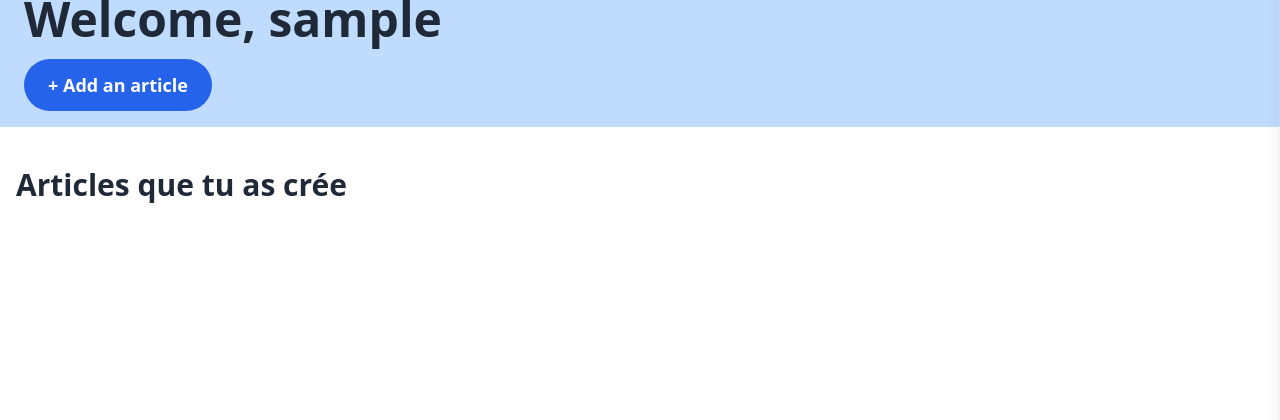
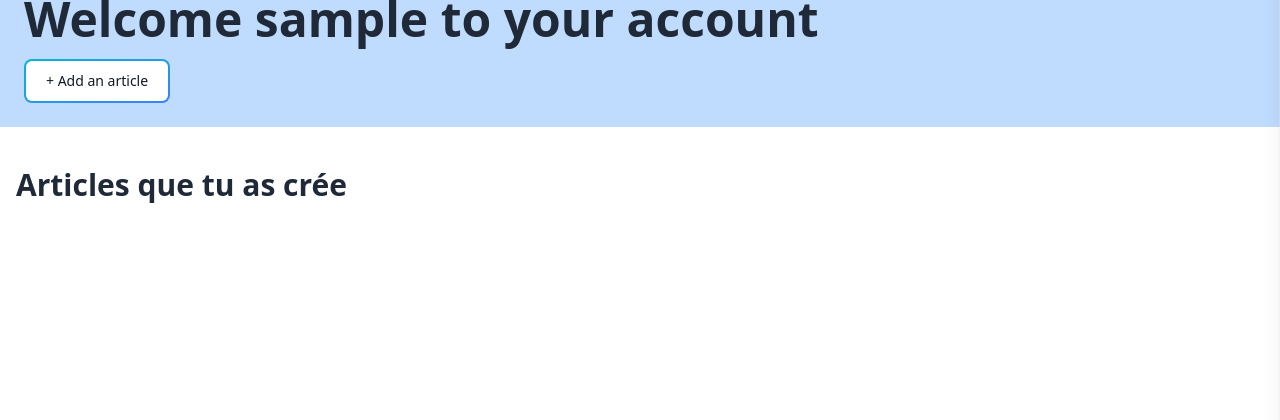
Before and after one commit to saalmahm/MyBlogPlatform, a PHP site: page /pages/profile.php in a window 1280 px wide. Shown: the part 353-773 px from the top of the page. Run offline with PHP 8.4, Linux system fonts and the light colour scheme; the visitor is signed in with stand-in values (Sample User, id 1); data comes from the database, SQL or seed files in the repository; data that the repository does not hold is empty; some libraries are stand-ins or nearby versions.

Commit message:
Améliorer les buttons

```diff
--- a/pages/profile.php
+++ b/pages/profile.php
@@ -145,12 +145,18 @@ if ($userLoggedIn) {
         <div class="px-6 lg:right-2">
           <h1 class="text-4xl sm:text-5xl font-bold text-gray-800 mb-4">
                 <?php if (isset($_SESSION['username'])) {
-                    echo "Welcome, " . htmlspecialchars($_SESSION['username']);
+                    echo "Welcome " . htmlspecialchars($_SESSION['username'])." to your account ";
                 } else {
                     echo "Welcome, Guest ";
                 } ?>
             </h1>
-            <button class="inline-block bg-blue-600 text-white py-3 px-6 rounded-full font-semibold text-lg hover:bg-blue-700 transition-colors duration-300" onclick="openModal()">+ Add an article</button>
+            <button
+  class="relative inline-flex items-center justify-center p-0.5 mb-2 me-2 overflow-hidden text-sm font-medium text-gray-900 rounded-lg group bg-gradient-to-br from-cyan-500 to-blue-500 group-hover:from-cyan-500 group-hover:to-blue-500 hover:text-white dark:text-white focus:ring-4 focus:outline-none focus:ring-cyan-200 dark:focus:ring-cyan-800"
+  onclick="openModal()">
+  <span class="relative px-5 py-2.5 transition-all ease-in duration-75 bg-white dark:bg-gray-900 rounded-md group-hover:bg-opacity-0">
+    + Add an article
+  </span>
+</button>
         </div>
     </section>
 
@@ -168,7 +174,7 @@ if ($userLoggedIn) {
                                 Add an Article
                             </h3>
                             <div class="mt-2">
-                            <form id="articleForm" method="POST" enctype="multipart/form-data">
+<form id="articleForm" method="POST" enctype="multipart/form-data">
     <div class="mb-4">
         <label for="title" class="block text-sm font-medium text-gray-700">Title</label>
         <input type="text" id="title" name="title" class="shadow-sm focus:ring-indigo-500 focus:border-indigo-500 block w-full sm:text-sm border-gray-300 rounded-md" required>
@@ -195,12 +201,15 @@ if ($userLoggedIn) {
         <small class="text-gray-500">Hold Ctrl (or Command on Mac) to select multiple tags.</small>
     </div>
     <div class="sm:flex sm:items-center">
-        <button type="submit" class="w-full inline-flex justify-center rounded-md border border-transparent shadow-sm px-4 py-2 bg-blue-600 text-base font-medium text-white hover:bg-blue-700 focus:outline-none focus:ring-2 focus:ring-offset-2 focus:ring-blue-500 sm:text-sm">
+        <button type="submit" class="text-white bg-blue-700 hover:bg-blue-800 focus:ring-4 focus:ring-blue-300 font-medium rounded-lg text-sm px-5 py-2.5 me-2 mb-2 dark:bg-blue-600 dark:hover:bg-blue-700 focus:outline-none dark:focus:ring-blue-800">
             Add Article
         </button>
-        <button type="button" class="mt-3 w-full inline-flex justify-center rounded-md border border-gray-300 shadow-sm px-4 py-2 bg-white text-base font-medium text-gray-700 hover:bg-gray-50 focus:outline-none focus:ring-2 focus:ring-offset-2 focus:ring-gray-500 sm:mt-0 sm:ml-3 sm:w-auto sm:text-sm" onclick="closeModal()">
-            Cancel
-        </button>
+        <button
+  type="button"
+  class="py-2.5 px-5 me-2 mb-2 text-sm font-medium text-gray-900 focus:outline-none bg-white rounded-lg border border-gray-200 hover:bg-gray-100 hover:text-blue-700 focus:z-10 focus:ring-4 focus:ring-gray-100"
+  onclick="closeModal()">
+  Cancel
+</button>
     </div>
 </form>
 
```
Also changed, not shown: pages/edit_article.php (+9 -4 lines).
